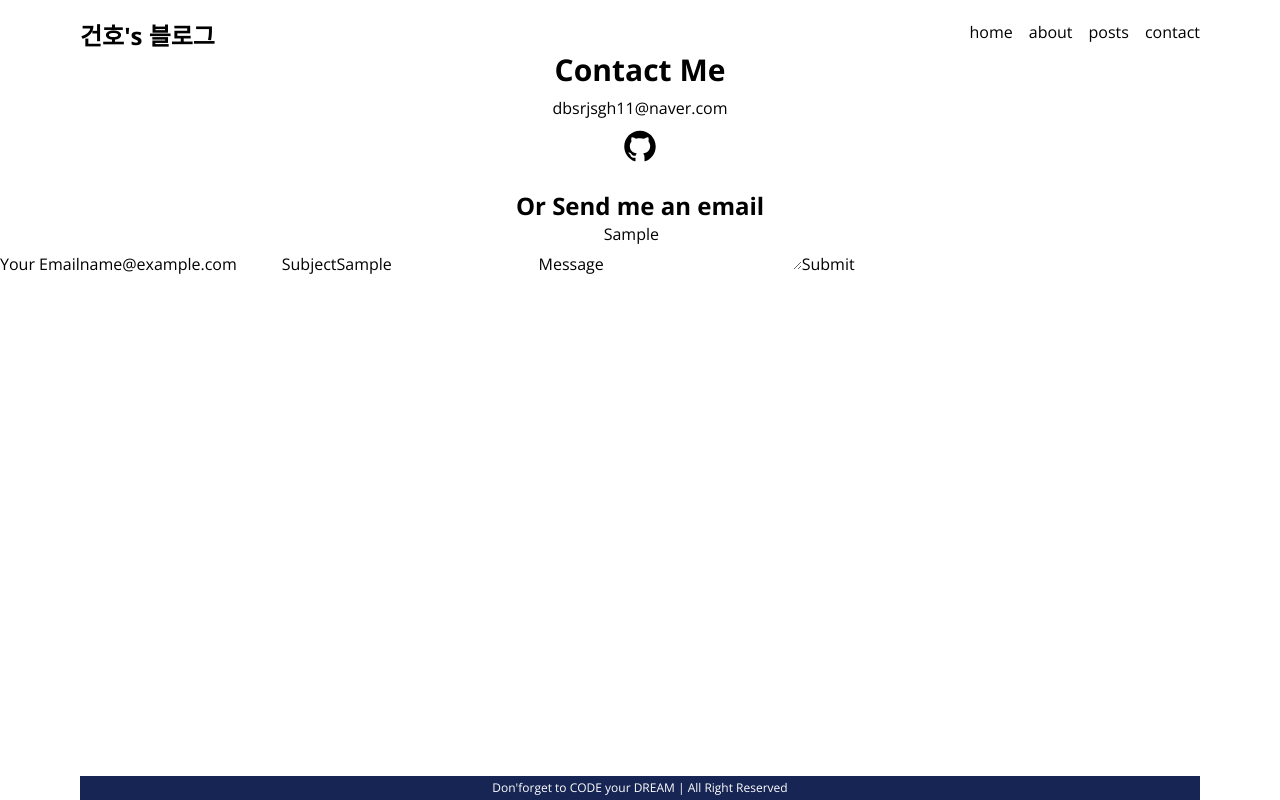
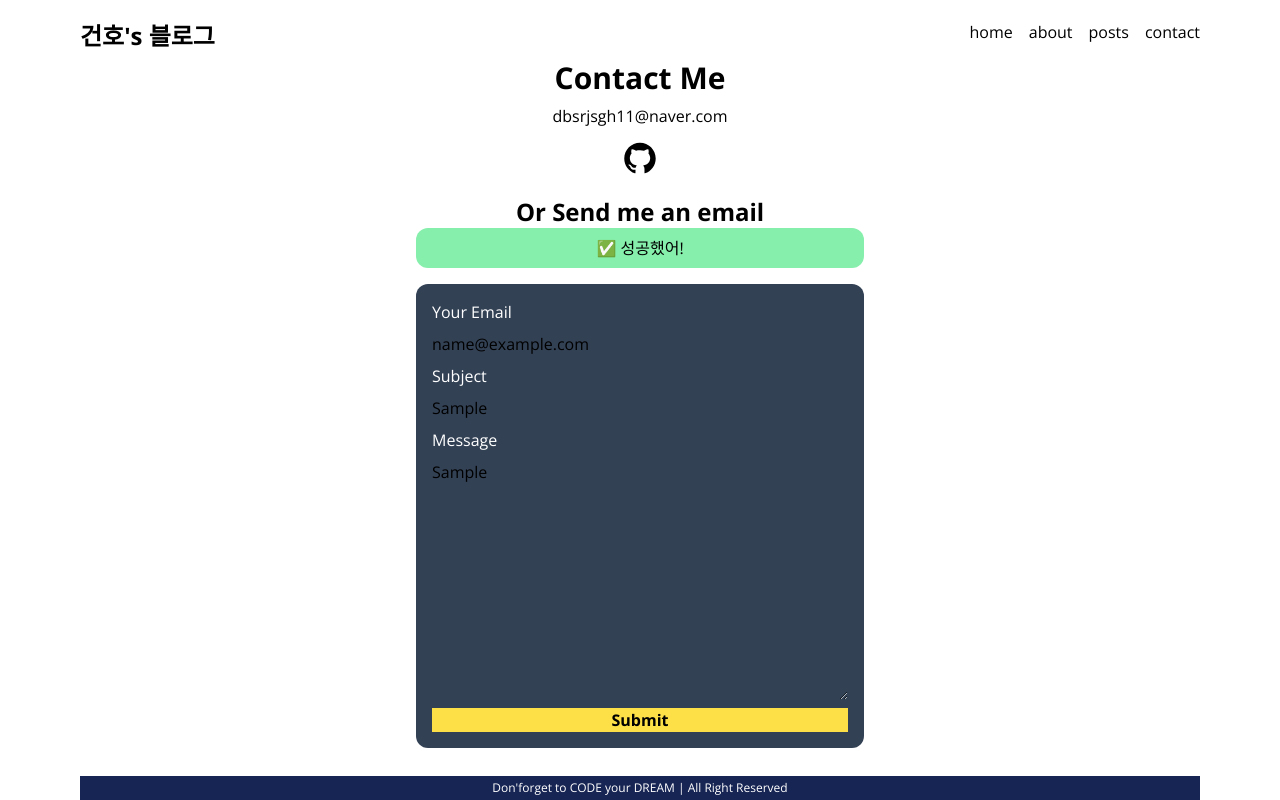
Before and after one commit to gunhoyoon/nextblog, a Next.js app: page /contact in a window 1280 px wide. Both pictures are taken after typing "name@example.com", "Sample", "Sample" into the empty fields and a click on the button "Submit". Built offline with nearby package versions, Linux system fonts and the light colour scheme.

Commit message:
contactform

```diff
--- a/src/app/contact/page.tsx
+++ b/src/app/contact/page.tsx
@@ -1,74 +1,26 @@
-"use client";
-import Link from "next/link";
+import ContactForm from "@/components/ContactForm";
 import React, { FormEvent, useState } from "react";
 import { AiFillGithub } from "react-icons/ai";
 export default function ContactPage() {
-  const [text, setText] = useState({
-    email: "",
-    subject: "",
-    message: "",
-  });
-
-  const handleSubmit = (e: FormEvent<HTMLFormElement>) => {
-    e.preventDefault();
-  };
-
   return (
-    <section>
-      <div className="text-center flex-col">
-        <h2 className="font-bold text-3xl mb-2">Contact Me</h2>
-        <p className="mb-2">dbsrjsgh11@naver.com</p>
-        <Link
-          className="inline-block text-4xl mb-5"
-          href={"https://github.com/gunhoyoon"}
-        >
-          <AiFillGithub className="hover:text-yellow-200" />
-        </Link>
-        <p className="font-bold text-2xl">Or Send me an email</p>
-      </div>
-      <form onSubmit={handleSubmit} action="/" method="POST">
-        <label htmlFor="email">Your Email</label>
-        <input
-          type="email"
-          id="email"
-          onChange={(e) => {
-            setText({
-              ...text,
-              email: e.target.value,
-            });
-          }}
-        />
-        <label htmlFor="subject">Subject</label>
-        <input
-          type="text"
-          id="subject"
-          onChange={(e) => {
-            setText({
-              ...text,
-              subject: e.target.value,
-            });
-          }}
-        />
-
-        <label htmlFor="message">Message</label>
-        <textarea
-          id="message"
-          onChange={(e) => {
-            setText({
-              ...text,
-              message: e.target.value,
-            });
-          }}
-        />
-        <button
-          type="submit"
-          onClick={() => {
-            console.log(text);
-          }}
-        >
-          Submit
-        </button>
-      </form>
+    <section className="flex flex-col items-center">
+      <h2 className="font-bold text-3xl my-2">Contact Me</h2>
+      <p className="mb-3">dbsrjsgh11@naver.com</p>
+      <a
+        className="inline-block text-4xl mb-5"
+        href={"https://github.com/gunhoyoon"}
+        target="_blank"
+      >
+        <AiFillGithub className="hover:text-yellow-200" />
+      </a>
+      {/* 요약 페이지 내부 이동 Link , 외부이동 a 태그
+        <a> 태그는 검색 엔진 최적화에 중요한 역할을 합니다.
+        검색 엔진은 <a> 태그를 사용하여 웹 페이지를 크롤링하고 인덱싱하므로,
+        외부 링크를 <a> 태그로 작성하면 검색 엔진이 해당 링크를 따라갈 수 있습니다.  */}
+      {/*  해당 링크로 사용해야할 부분이 많다면 반복해서 Link태그를 사용하는 것이 아닌 더미 데이터화 시켜서 맵을 이용해 그려주는 것도
+        고려해볼만 함, 더미 데이터로 사용할 부분과 서버에서 데이터를 통해 받아와야할 부분을 고려해서 사용하면 좋음 */}
+      <p className="font-bold text-2xl">Or Send me an email</p>
+      <ContactForm />
     </section>
   );
 }
--- /dev/null
+++ b/src/components/Banner.tsx
@@ -0,0 +1,23 @@
+import React from "react";
+
+export type BannerData = {
+  message: string;
+  state: "success" | "error";
+};
+
+export default function Banner({
+  banner: { message, state },
+}: {
+  banner: BannerData;
+}) {
+  // 배너의 구조분해 / 배너의 타입은 BannerData 이다
+  const isSuccess = state === "success"; // state가 성공한 상태인지
+  const icon = isSuccess ? "✅" : "🔥";
+  return (
+    <p
+      className={`p-2 rounded-xl w-full text-center ${
+        isSuccess ? "bg-green-300" : "bg-red-300"
+      }`}
+    >{`${icon} ${message}`}</p>
+  );
+}
--- /dev/null
+++ b/src/components/ContactForm.tsx
@@ -0,0 +1,102 @@
+"use client";
+import React, { ChangeEvent, FormEvent, useState } from "react";
+import Banner, { BannerData } from "./Banner";
+
+export default function ContactForm() {
+  type Form = {
+    from: string;
+    subject: string;
+    message: string;
+  };
+  const [text, setText] = useState<Form>({
+    from: "",
+    subject: "",
+    message: "",
+  });
+  const [banner, setBanner] = useState<BannerData | null>(null);
+
+  const onChange = (e: ChangeEvent<HTMLInputElement | HTMLTextAreaElement>) => {
+    const { name, value } = e.target;
+    setText((prev) => ({ ...prev, [name]: value }));
+  };
+  const onSubmit = (e: FormEvent<HTMLFormElement>) => {
+    e.preventDefault();
+    console.log(text);
+    setBanner({ message: "성공했어!", state: "success" });
+    // setTimeout(() => {
+    //   setBanner(null);
+    // }, 3000);
+  };
+  // 엘리랑 내꺼 비교
+
+  return (
+    <section className="w-full max-w-md">
+      {banner && <Banner banner={banner} />}
+      <form
+        onSubmit={onSubmit}
+        action=""
+        method="POST"
+        className="w-full flex flex-col gap-2 my-4 p-4 bg-slate-700 rounded-xl "
+      >
+        <label htmlFor="from" className="text-white">
+          Your Email
+        </label>
+        <input
+          type="email"
+          id="from"
+          value={text.from}
+          name="from"
+          // onChange={(e) => {
+          //   setText({
+          //     ...text,
+          //     from: e.target.value,
+          //   });
+          // }}
+          onChange={onChange}
+        />
+        <label htmlFor="subject" className="text-white font-semi">
+          Subject
+        </label>
+        <input
+          type="text"
+          id="subject"
+          name="subject"
+          value={text.subject}
+          // onChange={(e) => {
+          //   setText({
+          //     ...text,
+          //     subject: e.target.value,
+          //   });
+          // }}
+          onChange={onChange}
+        />
+
+        <label
+          htmlFor="message"
+          className="
+        text-white
+        font-semi"
+        >
+          Message
+        </label>
+        <textarea
+          id="message"
+          name="message"
+          className="text-black font-semi "
+          rows={10}
+          // onChange={(e) => {
+          //   setText({
+          //     ...text,
+          //     message: e.target.value,
+          //   });
+          // }}
+          value={text.message}
+          onChange={onChange}
+        />
+        <button className="bg-yellow-300 text-black font-bold hover:bg-yellow-400">
+          Submit
+        </button>
+      </form>
+    </section>
+  );
+}
```
Also changed, not shown: src/app/api/posts/route.ts (+12 -0 lines).
